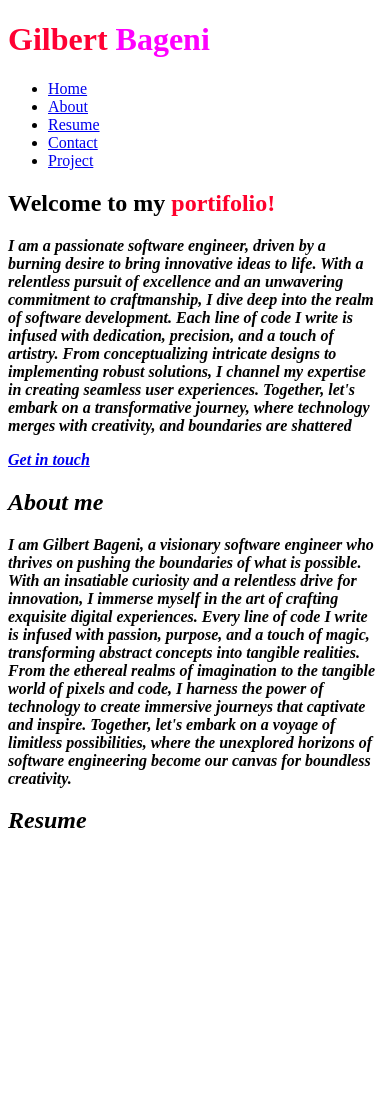
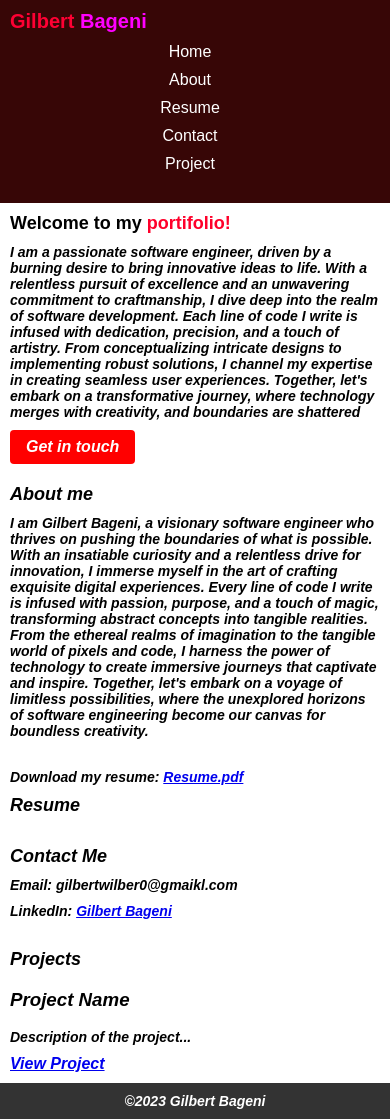
Before and after one commit to bagenigilbert/Gilbert-Bageni---Portfolio2023, a plain HTML site: page index.html in a window 390 px wide. Before the commit the page ends 854 px from the top, so only its background shows below. Drawn offline with Linux system fonts and the light colour scheme.

Commit message:
completed

```diff
--- a/index.html
+++ b/index.html
@@ -32,10 +32,31 @@
             <p>I am Gilbert Bageni, a visionary software engineer who thrives on pushing the boundaries of what is possible. With an insatiable curiosity and a relentless drive for innovation, I immerse myself in the art of crafting exquisite digital experiences. Every line of code I write is infused with passion, purpose, and a touch of magic, transforming abstract concepts into tangible realities. From the ethereal realms of imagination to the tangible world of pixels and code, I harness the power of technology to create immersive journeys that captivate and inspire. Together, let's embark on a voyage of limitless possibilities, where the unexplored horizons of software engineering become our canvas for boundless creativity.</p>
         </section>
 
-        <section id="Resume">
+        <section id="resume">
+            <p>Download my resume: <a href="resume.pdf">Resume.pdf</a></p>
             <h2>Resume</h2>
 
         </section>
 
+        <section id="contact">
+            <h2>Contact Me</h2>
+            <p>Email: gilbertwilber0@gmaikl.com</p>
+            <p>LinkedIn: <a href="linkedin-profile">Gilbert Bageni</a></p>
+          </section>
+
+          <section id="project">
+            <h2>Projects</h2>
+            <div class="project">
+                <h3>Project Name</h3>
+                <p>Description of the project...</p>
+                <a href="project-link" class="project-link">View Project</a>
+            </div>
+            <!--Add more projects entries later here-->
+          </section>
+
+          <footer>
+            <p>&copy;2023 Gilbert Bageni</p>
+          </footer>
+    <script src="script.js"></script>
 </body>
 </html>
--- a/script.js
+++ b/script.js
@@ -0,0 +1,23 @@
+document.addEventListener('DOMContentLoaded', function() {
+    const navLinks = document.querySelectorAll('nav ul li a');
+
+    navLinks.forEach(function(link) {
+      link.addEventListener('click', function(e) {
+        e.preventDefault();
+
+        const targetId = link.getAttribute('href').substring(1);
+        const targetSection = document.getElementById(targetId);
+
+        window.scrollTo({
+          top: targetSection.offsetTop,
+          behavior: 'smooth'
+        });
+
+        navLinks.forEach(function(navLink) {
+          navLink.classList.remove('active');
+        });
+
+        link.classList.add('active');
+      });
+    });
+  });
--- a/style.css
+++ b/style.css
@@ -1,3 +1,129 @@
-h2 span{
-    color: pink;
-}
+/* style.css */
+body {
+    font-family: Arial, sans-serif;
+    margin: 0;
+    padding: 0;
+  }
+
+  .container {
+    max-width: 1200px;
+    margin: 0 auto;
+    padding: 20px;
+  }
+
+  header {
+    background-color: #370606;
+    color: #fff;
+    padding: 20px;
+  }
+
+  h1 {
+    font-size: 24px;
+    margin: 0;
+  }
+
+  nav {
+
+    padding: 10px;
+  }
+
+  nav ul {
+    list-style-type: none;
+    margin: 0;
+    padding: 0;
+    text-align: center;
+  }
+
+  nav ul li {
+    display: inline-block;
+    margin-right: 10px;
+  }
+
+  nav ul li a {
+    color: #fff;
+    text-decoration: none;
+    padding: 10px 20px;
+    border-radius: 4px;
+    transition: background-color 0.3s;
+  }
+
+  nav ul li a:hover {
+    background-color: #ff3333;
+  }
+
+  section {
+    padding: 20px;
+  }
+
+  h2 {
+    font-size: 20px;
+    margin: 0 0 10px;
+  }
+
+  p {
+    margin: 0 0 10px;
+  }
+
+  .cta-button {
+    display: inline-block;
+    padding: 10px 20px;
+    background-color: #ff0000;
+    color: #fff;
+    text-decoration: none;
+    border-radius: 4px;
+    transition: background-color 0.3s;
+  }
+
+  .cta-button:hover {
+    background-color: #333aff;
+  }
+
+  footer {
+    background-color: #333;
+    color: #fff;
+    padding: 20px;
+    text-align: center;
+  }
+
+  footer p {
+    margin: 0;
+  }
+
+  @media (max-width: 768px) {
+    header {
+      padding: 10px;
+    }
+
+    h1 {
+      font-size: 20px;
+    }
+
+    nav {
+      padding: 10px;
+    }
+
+    nav ul li {
+      display: block;
+      margin-bottom: 10px;
+    }
+
+    section {
+      padding: 10px;
+    }
+
+    h2 {
+      font-size: 18px;
+    }
+
+    p {
+      font-size: 14px;
+    }
+
+    .cta-button {
+      padding: 8px 16px;
+    }
+
+    footer {
+      padding: 10px;
+    }
+  }
```
